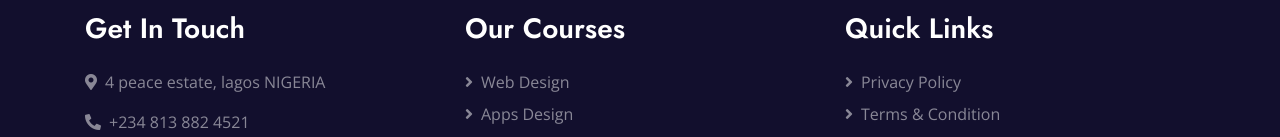
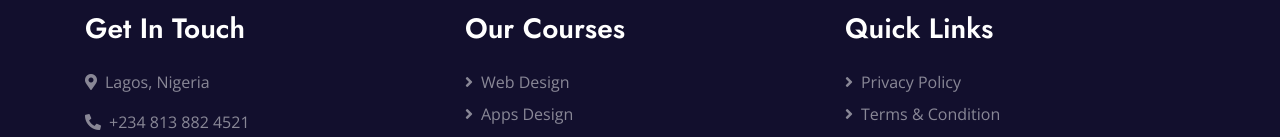
Before and after one commit to devcarkson/school-website, a plain HTML site: page about.html in a window 1280 px wide. Shown: the part 2597-2734 px from the top of the page. Drawn offline with nearby package versions, Linux system fonts and the light colour scheme.

Commit message:
Update about.html

```diff
--- a/about.html
+++ b/about.html
@@ -245,7 +245,7 @@
                 <div class="row">
                     <div class="col-md-4 mb-5">
                         <h3 class="text-white mb-4">Get In Touch</h3>
-                        <p><i class="fa fa-map-marker-alt mr-2"></i>4 peace estate, lagos NIGERIA</p>
+                        <p><i class="fa fa-map-marker-alt mr-2"></i>Lagos, Nigeria</p>
                         <p><i class="fa fa-phone-alt mr-2"></i>+234 813 882 4521</p>
                         <p><i class="fa fa-envelope mr-2"></i>Devcarkson@gmail.com</p>
                         <div class="d-flex justify-content-start mt-4">
```
